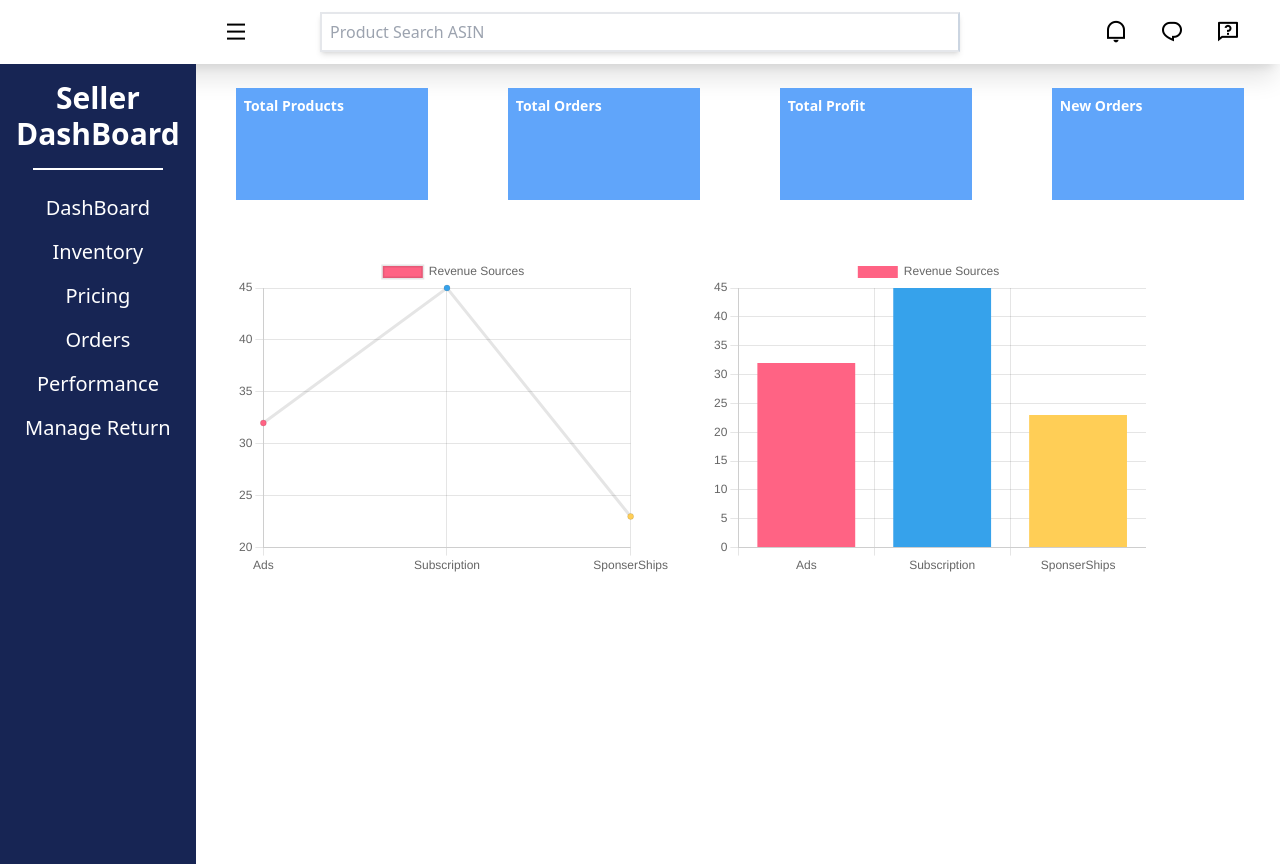
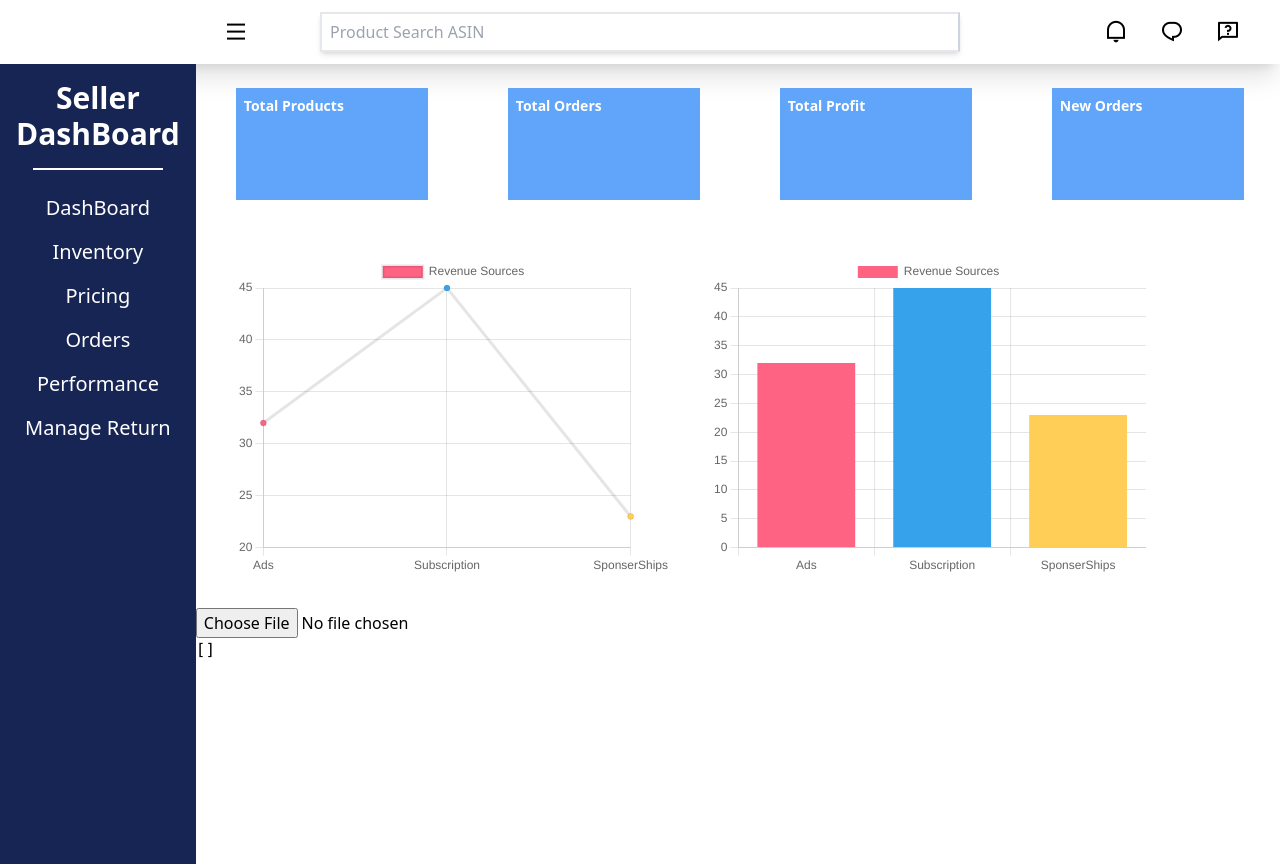
Before and after one commit to sankitdev/flipkartDashBoard, a React (Vite) app in the folder FrontEnd/: page / in a window 1280 px wide. Built offline with nearby package versions, Linux system fonts and the light colour scheme.

Commit message:
Integrated feature to convert Excel to json

```diff
--- a/FrontEnd/package.json
+++ b/FrontEnd/package.json
@@ -21,6 +21,7 @@
     "react": "^18.3.1",
     "react-chartjs-2": "^5.2.0",
     "react-dom": "^18.3.1",
-    "react-router-dom": "^6.25.1"
+    "react-router-dom": "^6.25.1",
+    "xlsx": "^0.18.5"
   }
 }
--- a/FrontEnd/src/Components/Body.jsx
+++ b/FrontEnd/src/Components/Body.jsx
@@ -2,6 +2,7 @@ import Card from "./Card";
 import GraphCards from "./GraphCards";
 import sourceData from "./sourceData.json";
 import { Chart as ChartJS } from "chart.js/auto";
+import ExcelUploader from "./ExcelUploader";
 
 const Body = () => {
   const Data = ["Total Products", "Total Orders", "Total Profit", "New Orders"];
@@ -31,6 +32,7 @@ const Body = () => {
           <GraphCards chartType="Line" data={doughnutData} />
           <GraphCards chartType="Bar" data={doughnutData} />
         </div>
+        <ExcelUploader />
       </div>
     </>
   );
--- /dev/null
+++ b/FrontEnd/src/Components/ExcelUploader.jsx
@@ -0,0 +1,28 @@
+import React from "react";
+import { useExcelParser } from "../Hooks/useExcelParser";
+
+/**
+ * Component to handle file upload and display parsed Excel data
+ * @returns {JSX.Element}
+ */
+
+const ExcelUploader = () => {
+  const { data, error, parseExcelFile } = useExcelParser();
+  function handleFileUpload(event) {
+    const file = event.target.files[0];
+    parseExcelFile(file).catch((err) =>
+      console.log("Error parsing Excel file:", err)
+    );
+  }
+  return (
+    <>
+      <div>
+        <input type="file" accept=".xlsx, .xls" onChange={handleFileUpload} />
+        {error && <p>Error: {error.message}</p>}
+        <pre>{JSON.stringify(data, null, 2)}</pre>
+      </div>
+    </>
+  );
+};
+
+export default ExcelUploader;
--- /dev/null
+++ b/FrontEnd/src/Hooks/useExcelParser.js
@@ -0,0 +1,39 @@
+// src/hooks/useExcelParser.js
+import { useState } from "react";
+import * as XLSX from "xlsx";
+
+/**
+ * Custom hook to handle Excel file parsing
+ * @returns {Object} - Hook containing state and file handling functions
+ */
+export const useExcelParser = () => {
+  const [data, setData] = useState([]);
+  const [error, setError] = useState(null);
+
+  const parseExcelFile = (file) => {
+    return new Promise((resolve, reject) => {
+      try {
+        const reader = new FileReader();
+        reader.onload = (event) => {
+          const data = new Uint8Array(event.target.result);
+          const workbook = XLSX.read(data, { type: "array" });
+          const sheetName = workbook.SheetNames[0];
+          const worksheet = workbook.Sheets[sheetName];
+          const jsonData = XLSX.utils.sheet_to_json(worksheet);
+          setData(jsonData);
+          resolve(jsonData);
+        };
+        reader.onerror = (event) => {
+          setError(event.target.error);
+          reject(event.target.error);
+        };
+        reader.readAsArrayBuffer(file);
+      } catch (error) {
+        setError(error);
+        reject(error);
+      }
+    });
+  };
+
+  return { data, error, parseExcelFile };
+};
```
Also changed, not shown: 1 other file (tests, documents, lock files or other folders).
